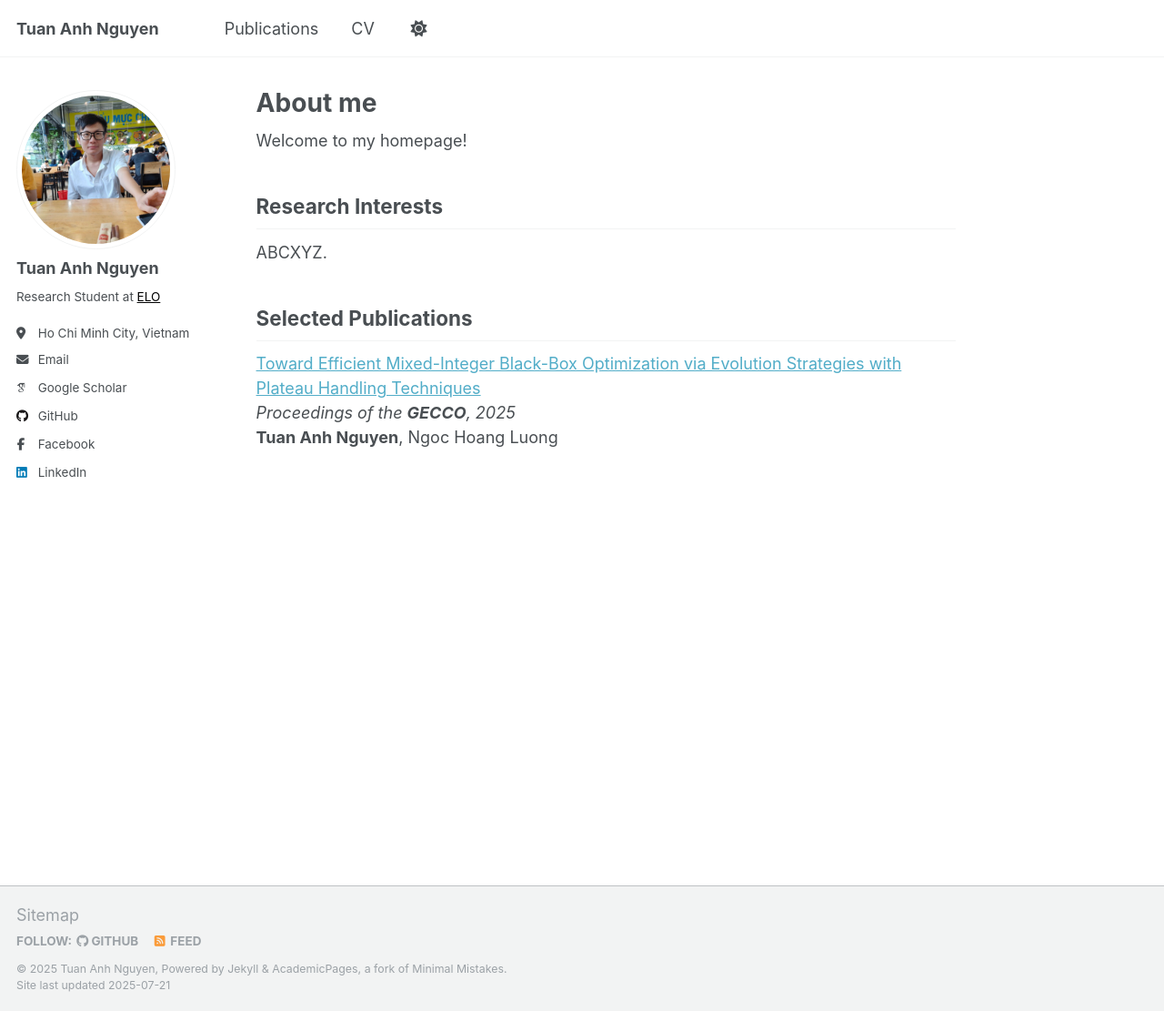
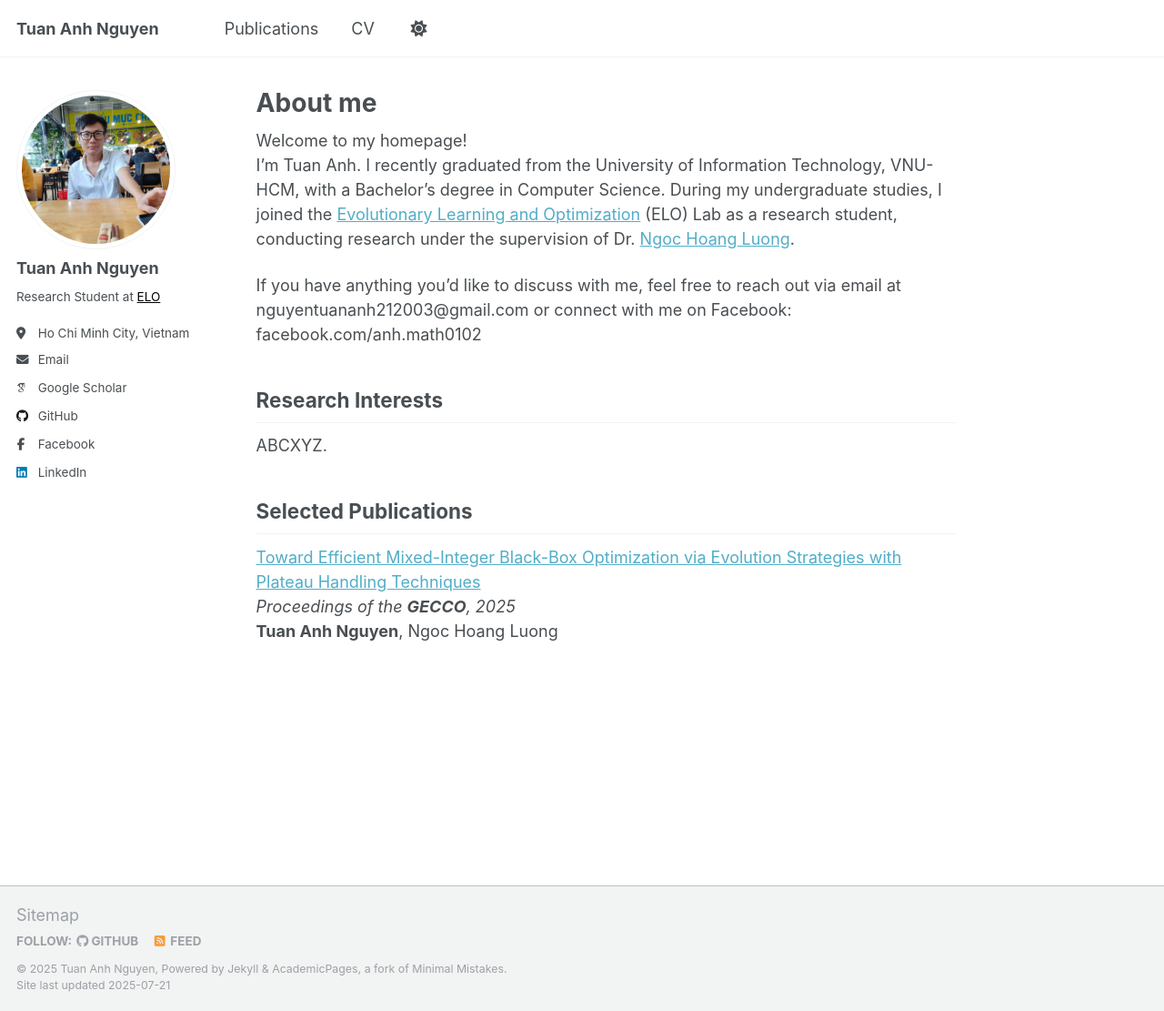
Before and after one commit to nAuTahn/nAuTahn.github.io, a Jekyll site: the page built from _pages/about.md, in a window 1280 px wide and 1111 px high. Shown: the whole window at 91% size. Built offline with Jekyll 4.4.1, drawn with Linux system fonts in a browser that asks for light colours; some web fonts are replaced; a script that is not in the unit is left out.

Commit message:
update ab

```diff
--- a/_pages/about.md
+++ b/_pages/about.md
@@ -8,7 +8,10 @@ redirect_from:
   - /about.html
 ---
 
-Welcome to my homepage!
+Welcome to my homepage! \
+I'm Tuan Anh. I recently graduated from the University of Information Technology, VNU-HCM, with a Bachelor’s degree in Computer Science. During my undergraduate studies, I joined the [Evolutionary Learning and Optimization](https://sites.google.com/view/evolve-learn-optimize) (ELO) Lab as a research student, conducting research under the supervision of Dr. [Ngoc Hoang Luong](https://scholar.google.com.vn/citations?user=p3vHDZYAAAAJ&hl=en).
+
+If you have anything you'd like to discuss with me, feel free to reach out via email at nguyentuananh212003@gmail.com or connect with me on Facebook: facebook.com/anh.math0102
 
 ## Research Interests
 ABCXYZ.
```
